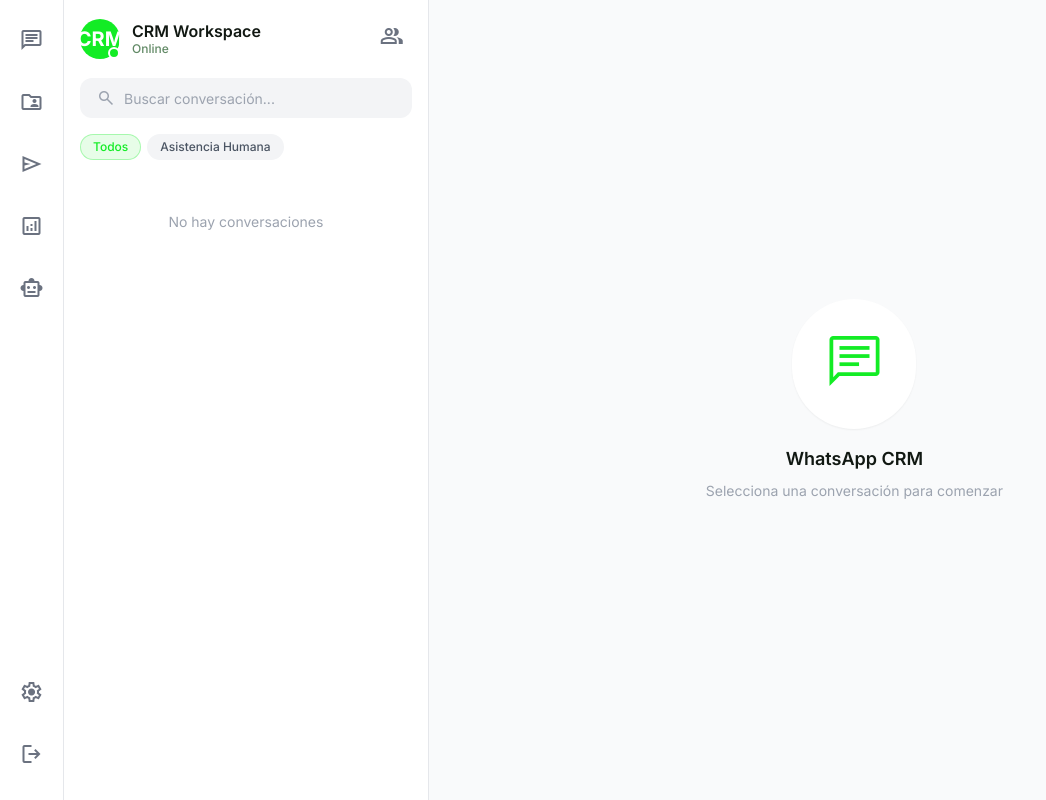
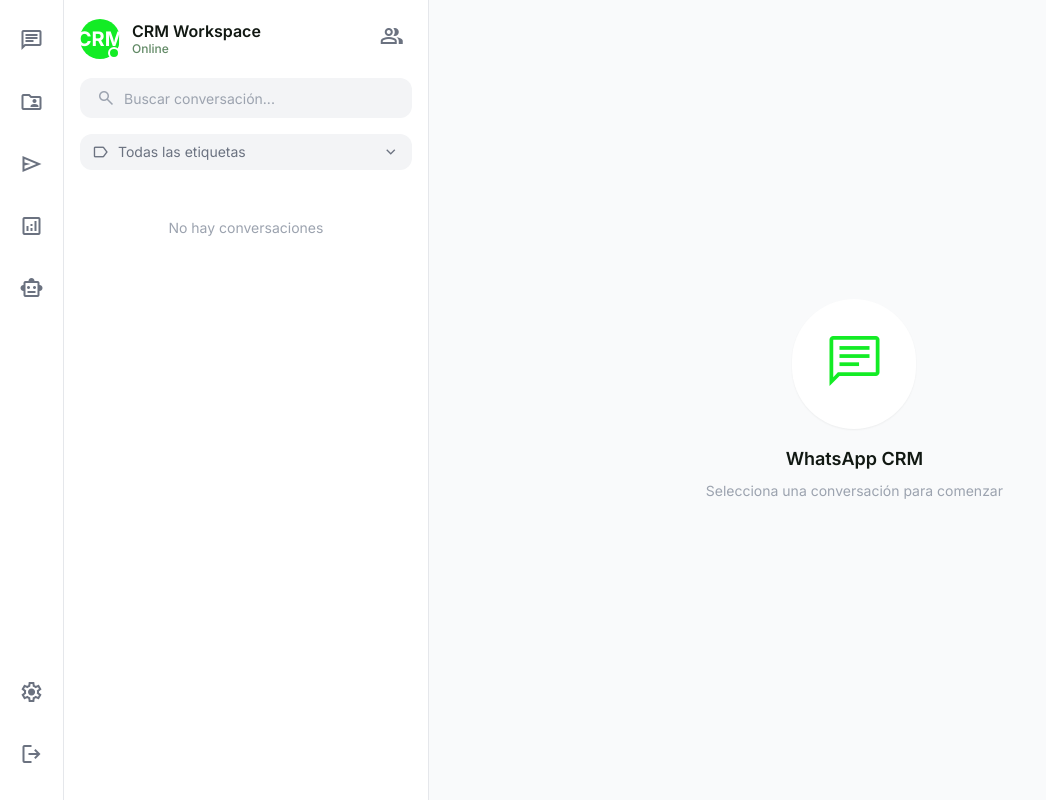
Before and after one commit to OctavioGalvan5/api-whatsapp-prueba, a Flask app: template templates/dashboard.html in a window 1280 px wide. Shown: the whole page, without its empty margins (0-1046 px from the left). Run offline with Flask 3, Linux system fonts and the light colour scheme; the template is opened without the code that fills it: values that come from a table or form of the project are taken from there, others are empty; the visitor is signed in with stand-in values (Sample User, id 1); some libraries are stand-ins or nearby versions.

Commit message:
se modifico el filtro por etiqueta

```diff
--- a/templates/dashboard.html
+++ b/templates/dashboard.html
@@ -112,20 +112,52 @@
 
         <!-- Filtro por etiqueta -->
         {% if available_tags %}
-        <div class="flex gap-1.5 overflow-x-auto pb-1 custom-scrollbar" id="tag-filter-bar" style="scrollbar-width: thin;">
+        <div class="relative" id="tag-filter-wrapper">
+            <!-- Botón trigger -->
+            <button onclick="toggleTagDropdown()" id="tag-filter-btn"
+                class="w-full flex items-center justify-between gap-2 px-3 py-2 rounded-xl bg-gray-100 dark:bg-gray-800 text-sm text-gray-500 dark:text-gray-400 hover:bg-gray-200 dark:hover:bg-gray-700 transition-colors">
+                <div class="flex items-center gap-2 min-w-0">
+                    <span class="material-symbols-outlined text-[18px] shrink-0">label</span>
+                    <span id="tag-filter-label" class="truncate">Todas las etiquetas</span>
+                </div>
+                <span class="material-symbols-outlined text-[18px] shrink-0 transition-transform" id="tag-filter-arrow">expand_more</span>
+            </button>
+
+            <!-- Dropdown -->
+            <div id="tag-filter-dropdown"
+                class="absolute left-0 right-0 top-full mt-1 z-30 bg-white dark:bg-[#1a3a1d] rounded-xl shadow-xl border border-gray-200 dark:border-gray-700 overflow-hidden"
+                style="display:none">
+                <!-- Buscador interno -->
+                <div class="p-2 border-b border-gray-100 dark:border-gray-700">
+                    <div class="flex items-center gap-2 bg-gray-100 dark:bg-gray-800 rounded-lg px-3 py-1.5">
+                        <span class="material-symbols-outlined text-gray-400 text-[16px]">search</span>
+                        <input id="tag-search-input" type="text" placeholder="Buscar etiqueta..."
+                            class="bg-transparent border-none focus:ring-0 text-sm w-full placeholder:text-gray-400"
+                            oninput="filterTagList(this.value)" />
+                    </div>
+                </div>
+                <!-- Lista de etiquetas -->
+                <ul class="max-h-52 overflow-y-auto custom-scrollbar py-1" id="tag-list">
+                    <li>
                         <button onclick="setTagFilter('')"
-                id="tag-chip-all"
-                class="tag-chip shrink-0 px-3 py-1 rounded-full text-xs font-medium transition-colors bg-primary/10 text-primary border border-primary/30">
-                Todos
+                            data-tag=""
+                            class="tag-list-item w-full flex items-center gap-3 px-4 py-2.5 text-sm text-left hover:bg-gray-50 dark:hover:bg-gray-800 transition-colors font-medium text-primary">
+                            <span class="material-symbols-outlined text-[16px] text-primary">check</span>
+                            Todas las etiquetas
                         </button>
+                    </li>
                     {% for tag in available_tags %}
+                    <li>
                         <button onclick="setTagFilter('{{ tag.name|e }}')"
-                id="tag-chip-{{ loop.index }}"
                             data-tag="{{ tag.name|e }}"
-                class="tag-chip shrink-0 px-3 py-1 rounded-full text-xs font-medium transition-colors bg-gray-100 dark:bg-gray-800 text-gray-600 dark:text-gray-300 border border-transparent hover:border-gray-300 dark:hover:border-gray-600">
+                            class="tag-list-item w-full flex items-center gap-3 px-4 py-2.5 text-sm text-left hover:bg-gray-50 dark:hover:bg-gray-800 transition-colors text-gray-700 dark:text-gray-200">
+                            <span class="material-symbols-outlined text-[16px] text-transparent">check</span>
                             {{ tag.name }}
                         </button>
+                    </li>
                     {% endfor %}
+                </ul>
+            </div>
         </div>
         {% endif %}
     </div>
@@ -590,22 +622,78 @@
         }
     })();
 
-    // Filtro por etiqueta en el sidebar de conversaciones
-    const CHIP_INACTIVE = ['bg-gray-100', 'text-gray-600', 'border-transparent'];
-    const CHIP_ACTIVE   = ['bg-primary/10', 'text-primary', 'border-primary/30'];
+    // ── Filtro por etiqueta ──────────────────────────────────────────
+    function toggleTagDropdown() {
+        const dropdown = document.getElementById('tag-filter-dropdown');
+        const arrow = document.getElementById('tag-filter-arrow');
+        const isOpen = dropdown.style.display !== 'none';
+        if (isOpen) {
+            closeTagDropdown();
+        } else {
+            dropdown.style.display = 'block';
+            arrow.style.transform = 'rotate(180deg)';
+            document.getElementById('tag-search-input').focus();
+        }
+    }
+
+    function closeTagDropdown() {
+        const dropdown = document.getElementById('tag-filter-dropdown');
+        const arrow = document.getElementById('tag-filter-arrow');
+        if (dropdown) dropdown.style.display = 'none';
+        if (arrow) arrow.style.transform = '';
+        const tagSearchInput = document.getElementById('tag-search-input');
+        if (tagSearchInput) tagSearchInput.value = '';
+        filterTagList('');
+    }
+
+    function filterTagList(query) {
+        const q = query.toLowerCase();
+        document.querySelectorAll('#tag-list li').forEach(li => {
+            const btn = li.querySelector('button');
+            const label = btn ? btn.textContent.trim().toLowerCase() : '';
+            li.style.display = (!q || label.includes(q)) ? '' : 'none';
+        });
+    }
 
     function setTagFilter(tag) {
         currentTagFilter = tag;
-        // Actualizar estilo de chips
-        document.querySelectorAll('.tag-chip').forEach(chip => {
-            const chipTag = chip.dataset.tag || '';
-            const isActive = (tag === '' && chip.id === 'tag-chip-all') || (chipTag === tag && tag !== '');
-            chip.classList.remove(...CHIP_ACTIVE, ...CHIP_INACTIVE);
-            chip.classList.add(...(isActive ? CHIP_ACTIVE : CHIP_INACTIVE));
-        });
-        // Recargar lista con el nuevo filtro
+        closeTagDropdown();
+
+        // Actualizar label del botón
+        const label = document.getElementById('tag-filter-label');
+        if (label) label.textContent = tag || 'Todas las etiquetas';
+
+        // Actualizar estilo del botón trigger
+        const btn = document.getElementById('tag-filter-btn');
+        if (btn) {
+            if (tag) {
+                btn.classList.add('bg-primary/10', 'text-primary');
+                btn.classList.remove('bg-gray-100', 'dark:bg-gray-800', 'text-gray-500', 'dark:text-gray-400');
+            } else {
+                btn.classList.remove('bg-primary/10', 'text-primary');
+                btn.classList.add('bg-gray-100', 'dark:bg-gray-800', 'text-gray-500', 'dark:text-gray-400');
+            }
+        }
+
+        // Actualizar check en la lista
+        document.querySelectorAll('.tag-list-item').forEach(item => {
+            const itemTag = item.dataset.tag || '';
+            const check = item.querySelector('.material-symbols-outlined');
+            if (check) {
+                check.classList.toggle('text-primary', itemTag === tag);
+                check.classList.toggle('text-transparent', itemTag !== tag);
+            }
+        });
+
+        // Recargar lista de conversaciones
         searchContacts(currentSearch);
     }
+
+    // Cerrar dropdown al clickear fuera
+    document.addEventListener('click', function(e) {
+        const wrapper = document.getElementById('tag-filter-wrapper');
+        if (wrapper && !wrapper.contains(e.target)) closeTagDropdown();
+    });
 
     // En móvil: muestra el chat y oculta la lista
     function showChatMobile() {
```
Lines whose indentation alone changed are shown as unchanged.
